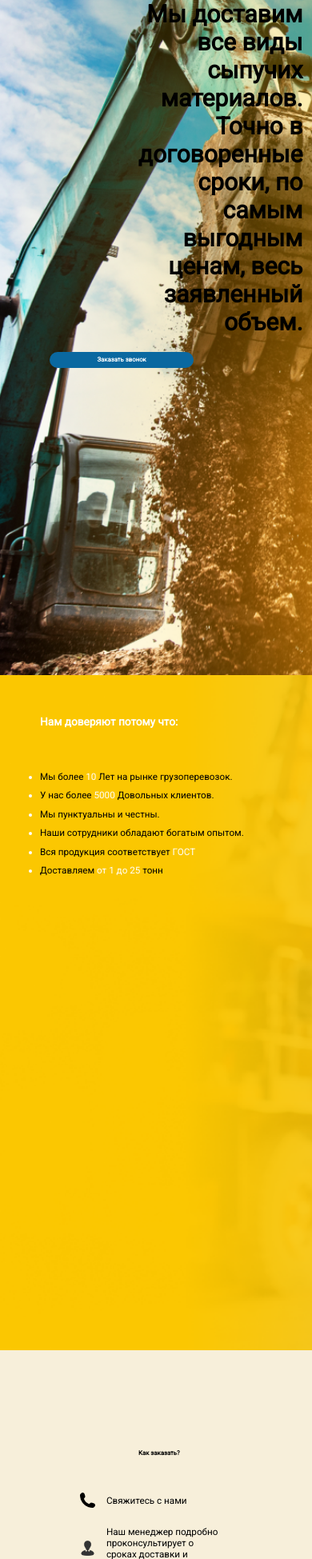
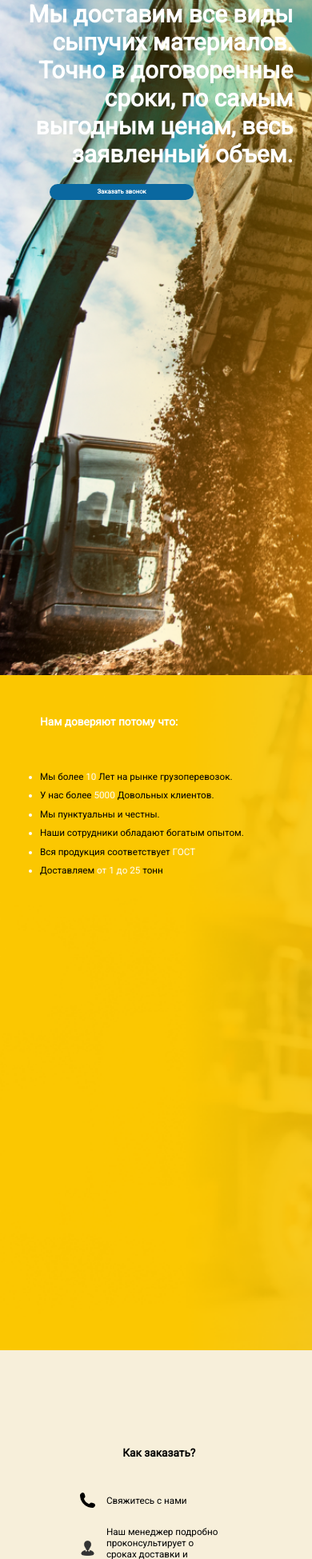
Before and after one commit to pfiryulin/angara38, a PHP site: page / in a window 390 px wide; the page is wider, and only the part inside the window is pictured. Shown: the part 141-2090 px from the top of that part at 80% size. Run offline with PHP 8.4, Linux system fonts and the light colour scheme.

Commit message:
fixing baner

```diff
--- a/css/otzyvlay.css
+++ b/css/otzyvlay.css
@@ -68,9 +68,7 @@ h1{
     width: 100%;
     height: 80px;
     background: var(--color-section);
-    /*position: fixed;*/
-    /*top: 150px;*/
-    /*z-index: 1;*/
+    font-size: 20px;
 }
 
 .header__menu ul{
@@ -114,22 +112,22 @@ h1{
 
 .baner .main__baner-title{
     color: #fff;
-    font-size: 3.5vw;
-    width: 50%;
-    text-align: right;
-    margin: 5vw 6% 100px 0;
+    font-size: 50px;
+    width: 686px;
+    text-align: left;
+    margin: 5vw 150px 100px 0;
 }
 
-.main__baner-title h3{
-    font-size: 50px;
-}
+/*.main__baner-title h3{*/
+/*    font-size: 50px;*/
+/*}*/
 
 .baner .main__baner-info{
-    width: 60%;
-    font-size: 30px;
+    width: 860px;
+    font-size: 40px;
     text-align: right;
     font-weight: 700;
-    margin-right: 3%;
+    margin-right: 35px;
 }
 
 .main__buner-button{
@@ -201,7 +199,7 @@ h1{
 }
 
 h3{
-    font-size: 2vw;
+    /*font-size: 2vw;*/
 }
 
 .order img{
@@ -333,9 +331,27 @@ footer a{
         width: 50%;
         text-align: center;
     }
+
+    .baner .main__baner-info{
+        width: 60%;
+        font-size: 30px;
+        text-align: right;
+        font-weight: 700;
+        margin-right: 3%;
+    }
+
+    .baner .main__baner-info{
+        width: calc(350px + (860 - 350) * ((100vw - 414px) / ( 1200 - 414)));
+        font-size: calc(30px + (40 - 30) * ((100vw - 414px) / ( 1200 - 414)));
+                /*40px;*/
+        text-align: right;
+        font-weight: 700;
+        margin-right: calc(24px + (35 - 24) * ((100vw - 414px) / ( 1200 - 414)))
+                /*35px;*/
+    }
 }
 
-@media (max-width: 920px) {
+@media (max-width: 992px) {
     .header__info  {
         flex-direction: column;
         height: auto;
@@ -353,4 +369,15 @@ footer a{
     .baner .main__baner-title{
         display: none;
     }
+
+    .baner .main__baner-info{
+        color: white;
+    }
+
 }
+
+@media (max-width: 414px) {
+    .baner{
+        url(..//images/background414.png);
+    }
+}
--- a/script/script.js
+++ b/script/script.js
@@ -22,14 +22,15 @@ const underMenu = document.querySelector('.baner')// получаем элеме
 
 function fixmenu() {
     let scrollDistanse = window.scrollY;
-    if (scrollDistanse <= headerHeight) {
-        menu.classList.remove ( 'fixed' );
-        underMenu.style.marginTop = "0";
-    }
-    else{
-        menu.classList.add('fixed');
-        underMenu.style.marginTop = menuHeight+"px";
-    }
+      if(document.documentElement.clientWidth>992) {
+          if (scrollDistanse <= headerHeight) {
+              menu.classList.remove ( 'fixed' );
+              underMenu.style.marginTop = "0";
+          } else {
+              menu.classList.add ( 'fixed' );
+              underMenu.style.marginTop = menuHeight + "px";
+          }
+      }
 }
 
 window.addEventListener('scroll', fixmenu);
```
